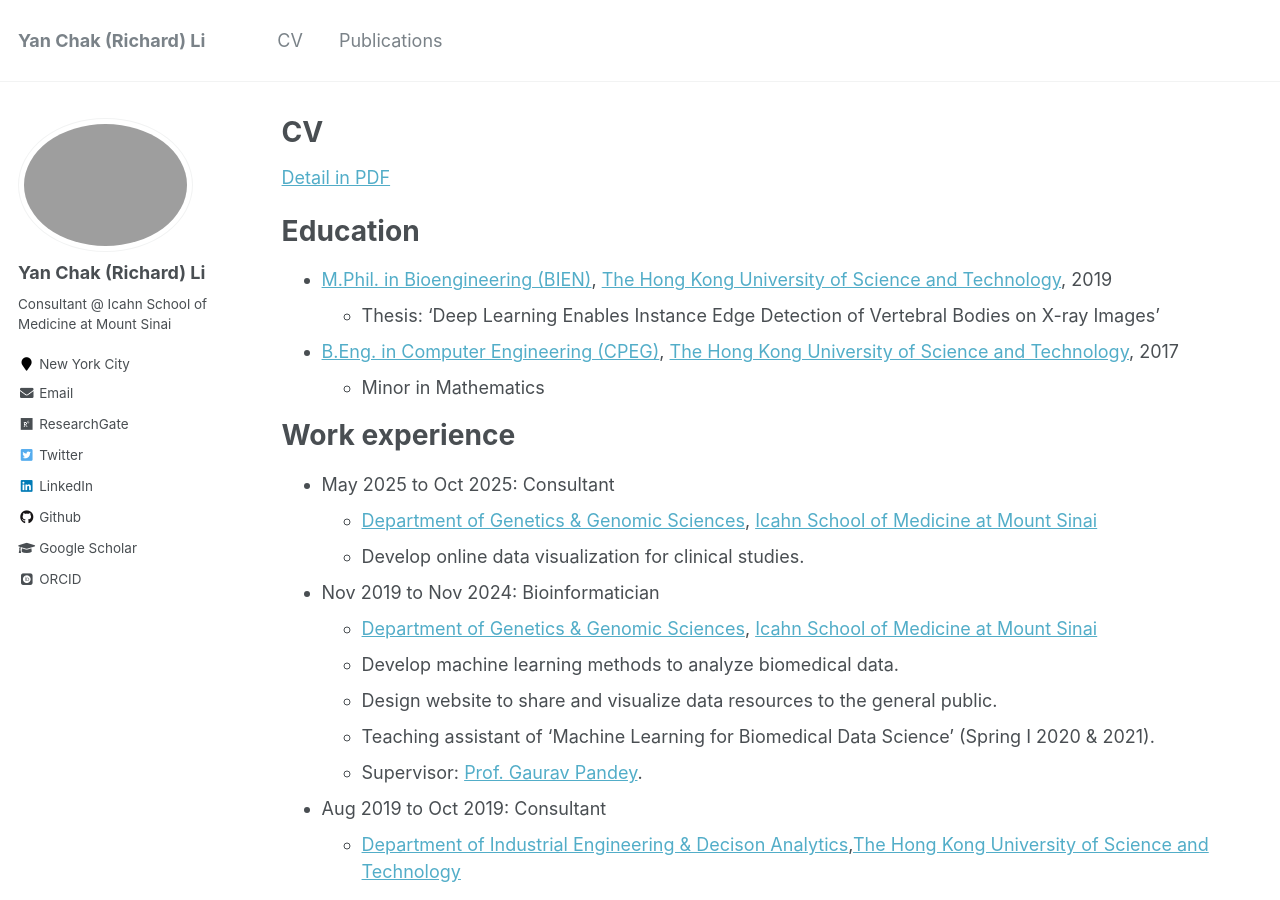
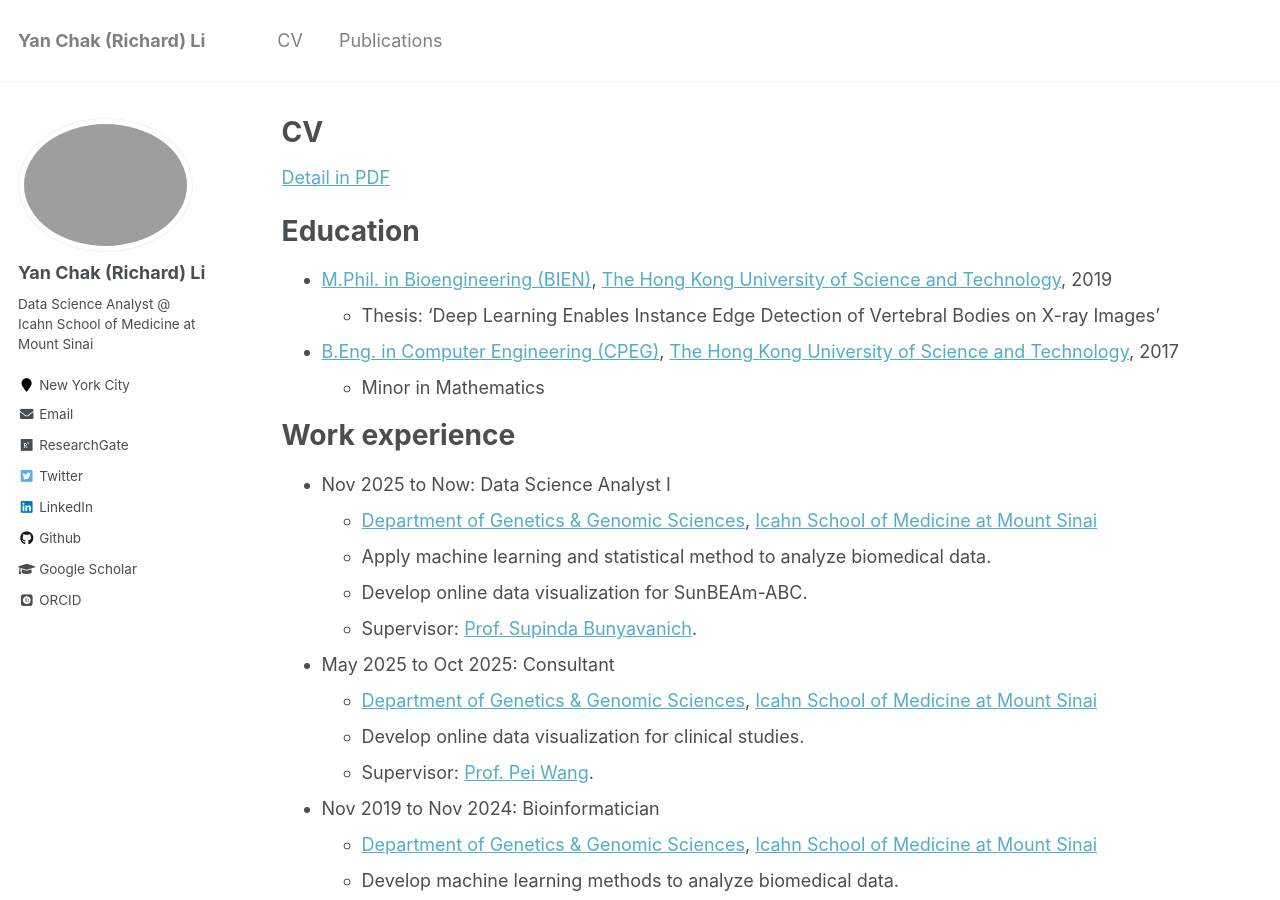
Before and after one commit to huhrichard/huhrichard.github.io, a Jekyll site: the page built from _pages/cv.md, in a window 1280 px wide and 900 px high. Built offline with Jekyll 4.4.1, drawn with Linux system fonts in a browser that asks for light colours; some web fonts are replaced.

Commit message:
cv update

```diff
--- a/_config.yml
+++ b/_config.yml
@@ -84,7 +84,7 @@ analytics:
 author:
   name             : "Yan Chak (Richard) Li"
   avatar           : "profile.png"
-  bio              : "Consultant @ Icahn School of Medicine at Mount Sinai"
+  bio              : "Data Science Analyst @ Icahn School of Medicine at Mount Sinai"
   location         : "New York City"
   employer         :
   pubmed           :
--- a/_pages/cv.md
+++ b/_pages/cv.md
@@ -9,7 +9,7 @@ redirect_from:
 
 {% include base_path %}
 
-[Detail in PDF](../files/CV_yanchakli_22Oct2024.pdf)
+[Detail in PDF](../files/CV_yanchakli_25Nov2025.pdf)
 
 Education
 ======
@@ -20,10 +20,18 @@ Education
 
 Work experience
 ======
+* Nov 2025 to Now: Data Science Analyst I
+  * [Department of Genetics & Genomic Sciences](https://icahn.mssm.edu/research/genomics),
+[Icahn School of Medicine at Mount Sinai](https://icahn.mssm.edu/)
+  * Apply machine learning and statistical method to analyze biomedical data.
+  * Develop online data visualization for SunBEAm-ABC.
+  * Supervisor: [Prof. Supinda Bunyavanich](https://bunyavanich.org/).
+
 * May 2025 to Oct 2025: Consultant
   * [Department of Genetics & Genomic Sciences](https://icahn.mssm.edu/research/genomics),
 [Icahn School of Medicine at Mount Sinai](https://icahn.mssm.edu/)
   * Develop online data visualization for clinical studies.
+  * Supervisor: [Prof. Pei Wang](https://labs.icahn.mssm.edu/pei-wang-lab/).
 
 * Nov 2019 to Nov 2024: Bioinformatician
   * [Department of Genetics & Genomic Sciences](https://icahn.mssm.edu/research/genomics),
@@ -34,7 +42,7 @@ Work experience
   * Supervisor: [Prof. Gaurav Pandey](https://gpandeylab.org/).
 
 * Aug 2019 to Oct 2019: Consultant
-  * [Department of Industrial Engineering & Decison Analytics](https://ieda.ust.hk/),[The Hong Kong University of Science and Technology](https://www.ust.hk/)
+  * [Department of Industrial Engineering & Decison Analytics](https://ieda.ust.hk/), [The Hong Kong University of Science and Technology](https://www.ust.hk/)
   * Develop Smart Fever Screening System with ZED stereo camera & FLIR thermal camera
   * Supervisor: [Prof. Richard H.Y. So](https://www.ieda.ust.hk/dfaculty/so/)
 
```
Also changed, not shown: 4 other files.
